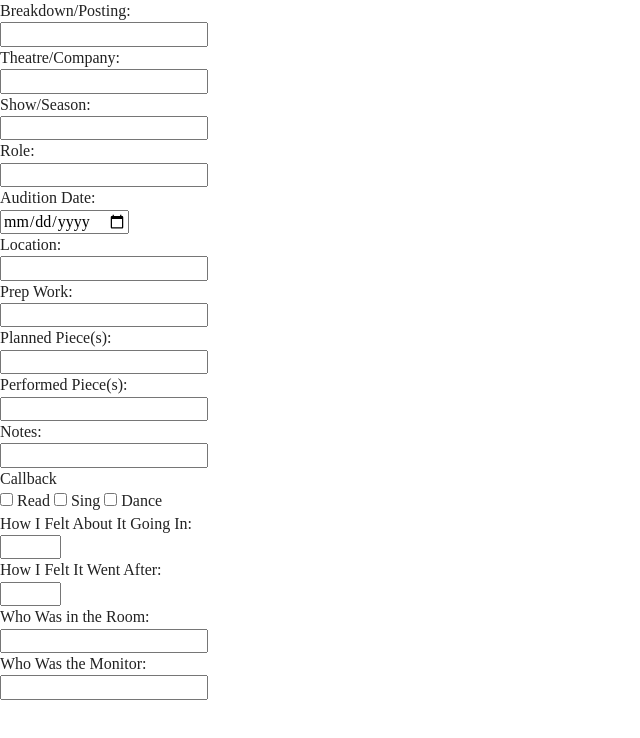
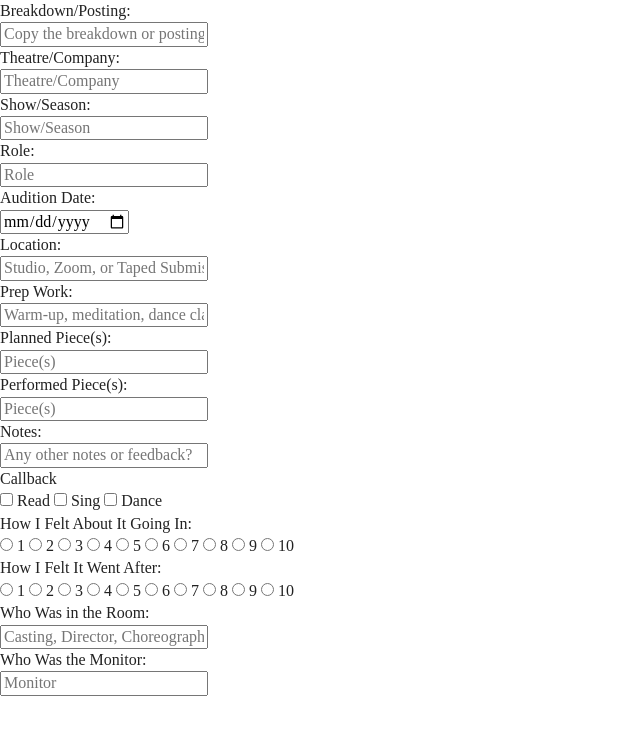
Before and after one commit to jbrunker-code/actors-life, a plain HTML site: page index.html in a window 1280 px wide. Shown: the whole page, without its empty margins (0-640 px from the left). Drawn offline with Linux system fonts and the light colour scheme.

Commit message:
Added radio input for ratings

```diff
--- a/index.html
+++ b/index.html
@@ -28,34 +28,34 @@
   <div>
     <form>
       <label for="breakdown">Breakdown/Posting:</label><br>
-      <input type="text" id="breakdown" name="breakdown"><br>
+      <input type="text" id="breakdown" name="breakdown" placeholder="Copy the breakdown or posting here..."><br>
 
       <label for="theatre">Theatre/Company:</label><br>
-      <input type="text" id="theatre" name="theatre"><br>
+      <input type="text" id="theatre" name="theatre" placeholder="Theatre/Company"><br>
 
       <label for="show">Show/Season:</label><br>
-      <input type="text" id="show" name="show"><br>
+      <input type="text" id="show" name="show" placeholder="Show/Season"><br>
 
       <label for="role">Role:</label><br>
-      <input type="text" id="role" name="role"><br>
+      <input type="text" id="role" name="role" placeholder="Role"><br>
 
       <label for="auditionDate">Audition Date:</label><br>
       <input type="date" id="auditionDate" name="auditionDate"><br>
 
       <label for="location">Location:</label><br>
-      <input type="text" id="location" name="location"><br>
+      <input type="text" id="location" name="location" placeholder="Studio, Zoom, or Taped Submission"><br>
 
       <label for="prep">Prep Work:</label><br>
-      <input type="text" id="prep" name="prep"><br>
+      <input type="text" id="prep" name="prep" placeholder="Warm-up, meditation, dance class, etc."><br>
 
       <label for="planned">Planned Piece(s):</label><br>
-      <input type="text" id="planned" name="planned"><br>
+      <input type="text" id="planned" name="planned" placeholder="Piece(s)"><br>
 
       <label for="performed">Performed Piece(s):</label><br>
-      <input type="text" id="performed" name="performed"><br>
+      <input type="text" id="performed" name="performed" placeholder="Piece(s)"><br>
 
       <label for="notes">Notes:</label><br>
-      <input type="text" id="notes" name="notes"><br>
+      <input type="text" id="notes" name="notes" placeholder="Any other notes or feedback?"><br>
 
       <label>Callback</label><br>
       <input type="checkbox" id="read" name="read" value="Read">
@@ -66,16 +66,94 @@
       <label for="dance">Dance</label><br>
 
       <label for="before">How I Felt About It Going In:</label><br>
-      <input type="number" id="before" min="1" max="10"><br>
+
+      <input type="radio" id="beforeRate1"
+      name="beforeRate" value="1">
+     <label for="beforeRate1">1</label>
+
+     <input type="radio" id="beforeRate2"
+      name="beforeRate" value="2">
+     <label for="beforeRate2">2</label>
+
+     <input type="radio" id="beforeRate3"
+      name="beforeRate" value="3">
+     <label for="beforeRate3">3</label>
+
+     <input type="radio" id="beforeRate4"
+     name="beforeRate" value="4">
+    <label for="beforeRate1">4</label>
+
+    <input type="radio" id="beforeRate5"
+     name="beforeRate" value="5">
+    <label for="beforeRate2">5</label>
+
+    <input type="radio" id="beforeRate6"
+     name="beforeRate" value="6">
+    <label for="beforeRate3">6</label>
+
+    <input type="radio" id="beforeRate7"
+      name="beforeRate" value="7">
+     <label for="beforeRate1">7</label>
+
+     <input type="radio" id="beforeRate8"
+      name="beforeRate" value="8">
+     <label for="beforeRate2">8</label>
+
+     <input type="radio" id="beforeRate9"
+      name="beforeRate" value="9">
+     <label for="beforeRate3">9</label>
+
+     <input type="radio" id="beforeRate10"
+      name="beforeRate" value="10">
+     <label for="beforeRate1">10</label><br>
 
       <label for="before">How I Felt It Went After:</label><br>
-      <input type="number" id="before" min="1" max="10"><br>
+            <input type="radio" id="afterRate1"
+      name="afterRate" value="1">
+     <label for="afterRate1">1</label>
+
+     <input type="radio" id="afterRate2"
+      name="afterRate" value="2">
+     <label for="afterRate2">2</label>
+
+     <input type="radio" id="afterRate3"
+      name="afterRate" value="3">
+     <label for="afterRate3">3</label>
+
+     <input type="radio" id="afterRate4"
+     name="afterRate" value="4">
+    <label for="afterRate1">4</label>
+
+    <input type="radio" id="afterRate5"
+     name="afterRate" value="5">
+    <label for="afterRate2">5</label>
+
+    <input type="radio" id="afterRate6"
+     name="afterRate" value="6">
+    <label for="afterRate3">6</label>
+
+    <input type="radio" id="afterRate7"
+      name="afterRate" value="7">
+     <label for="afterRate1">7</label>
+
+     <input type="radio" id="afterRate8"
+      name="afterRate" value="8">
+     <label for="afterRate2">8</label>
+
+     <input type="radio" id="afterRate9"
+      name="afterRate" value="9">
+     <label for="afterRate3">9</label>
+
+     <input type="radio" id="afterRate10"
+      name="afterRate" value="10">
+     <label for="afterRate1">10</label><br>
+
 
       <label for="inRoom">Who Was in the Room:</label><br>
-      <input type="text" id="inRoom" name="inRoom"><br>
+      <input type="text" id="inRoom" name="inRoom" placeholder="Casting, Director, Choreographer, Accompanist, etc."><br>
 
       <label for="monitor">Who Was the Monitor:</label><br>
-      <input type="text" id="monitor" name="monitor"><br>
+      <input type="text" id="monitor" name="monitor" placeholder="Monitor"><br>
 
     </form>
   </div>
```
